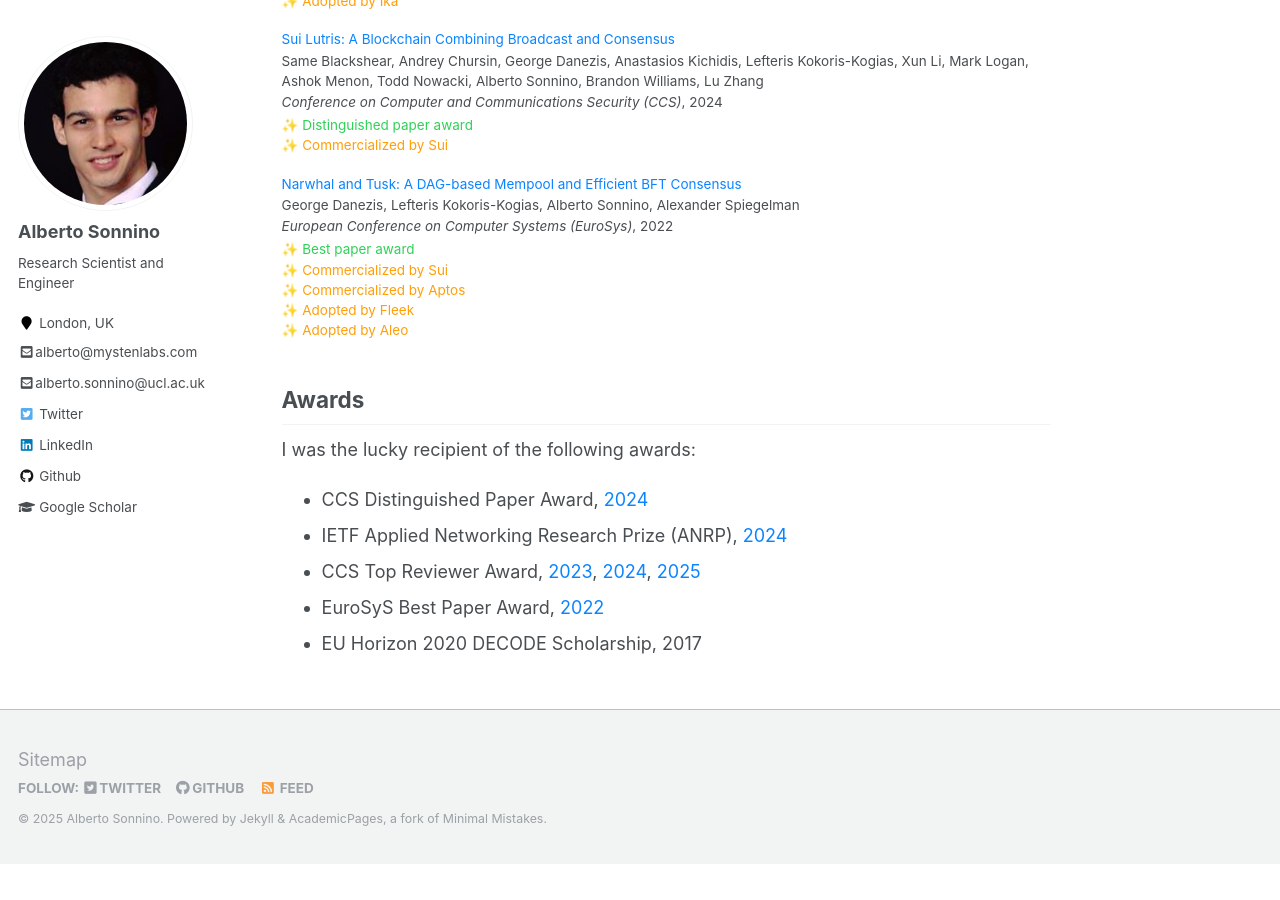
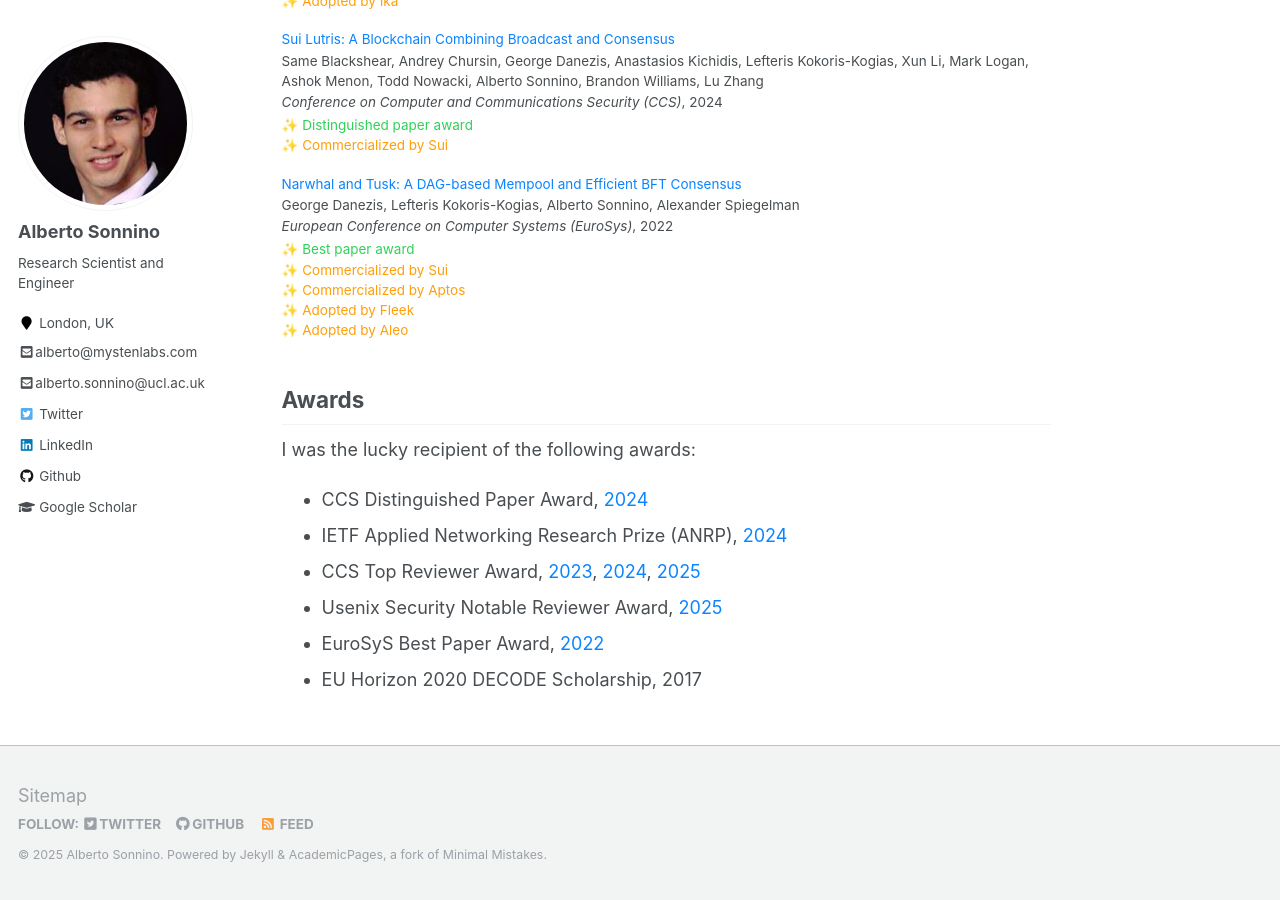
Before and after one commit to asonnino/asonnino.github.io, a Jekyll site: the page built from _pages/about.md, in a window 1280 px wide and 900 px high, scrolled down 1370 px. Built offline with Jekyll 4.4.1, drawn with Linux system fonts in a browser that asks for light colours; before the commit the page ends 2234 px from its top, so only the background shows below that.

Commit message:
feat: add usenix notable reviewer award

```diff
--- a/_pages/about.md
+++ b/_pages/about.md
@@ -43,5 +43,6 @@ I was the lucky recipient of the following awards:
 - CCS Distinguished Paper Award, [2024](https://www.sigsac.org/ccs/CCS2024/program/awards.html)
 - IETF Applied Networking Research Prize (ANRP), [2024](https://www.irtf.org/anrp/)
 - CCS Top Reviewer Award, [2023](/awards/Top%20Reviewer%20Award%20-%20CCS%202023.pdf), [2024](https://www.sigsac.org/ccs/CCS2024/program/awards.html), [2025](https://www.sigsac.org/ccs/CCS2025/awards/)
+- Usenix Security Notable Reviewer Award, [2025](https://www.usenix.org/sites/default/files/sec25_message_addendum.pdf)
 - EuroSyS Best Paper Award, [2022](https://2022.eurosys.org/index.html@p=652.html)
 - EU Horizon 2020 DECODE Scholarship, 2017
```
Also changed, not shown: 1 other file.
